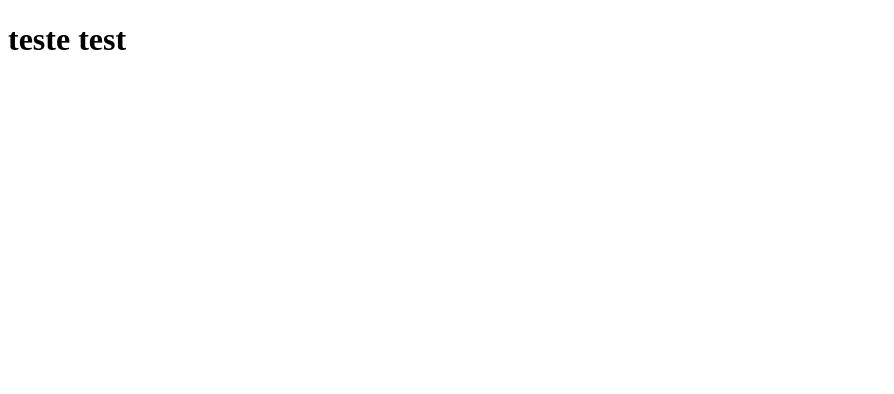
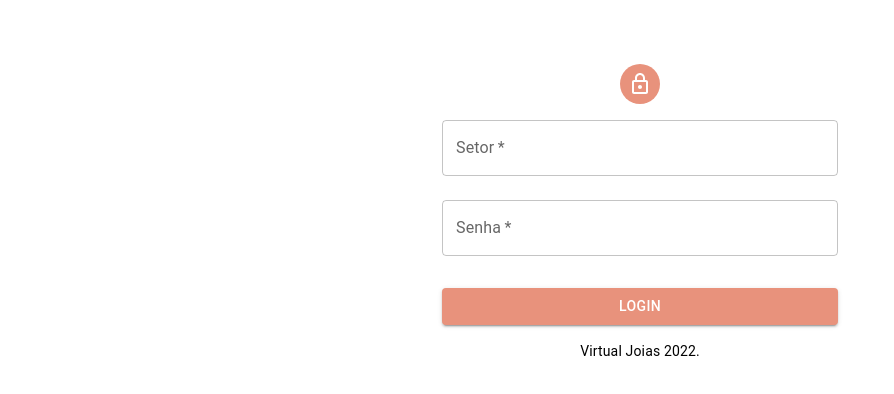
Before and after one commit to rafael-14/nextTest, a Next.js app in the folder frontend/: page /test in a window 1280 px wide. Shown: the top 394 px of the page, without its empty margins (0-894 px from the left). Built offline with nearby package versions, Linux system fonts and the light colour scheme.

Commit message:
adjustin files

```diff
--- a/frontend/src/pages/_app.js
+++ b/frontend/src/pages/_app.js
@@ -1,8 +1,4 @@
-import Dashboard from "../components/Dashboard"
-import Login from "./login"
 import { useRouter } from "next/router";
-import Link from "next/router";
-//<Dashboard componente={Login}/>
 
 function MyApp({ Component, pageProps }) {
 
--- a/frontend/src/pages/login.js
+++ b/frontend/src/pages/login.js
@@ -3,8 +3,8 @@ import {
   Avatar, Button, TextField, Box, Typography, Container
 } from '@mui/material';
 import LockOutlinedIcon from '@mui/icons-material/LockOutlined';
-//import api from '../../services/api';
-//import { setIdSetor, login } from '../../services/auth';
+import api from '../services/api';
+import { setIdSetor, login } from '../services/auth';
 import { ToastContainer, toast } from 'react-toastify';
 import 'react-toastify/dist/ReactToastify.css';
 
--- a/frontend/src/pages/test.js
+++ b/frontend/src/pages/test.js
@@ -1,5 +1,9 @@
+import Login from "./login"
+
 export default function Test() {
     return (
-        <h1>teste test</h1>
+        <>
+            <Login />
+        </>
     )
 }
```
